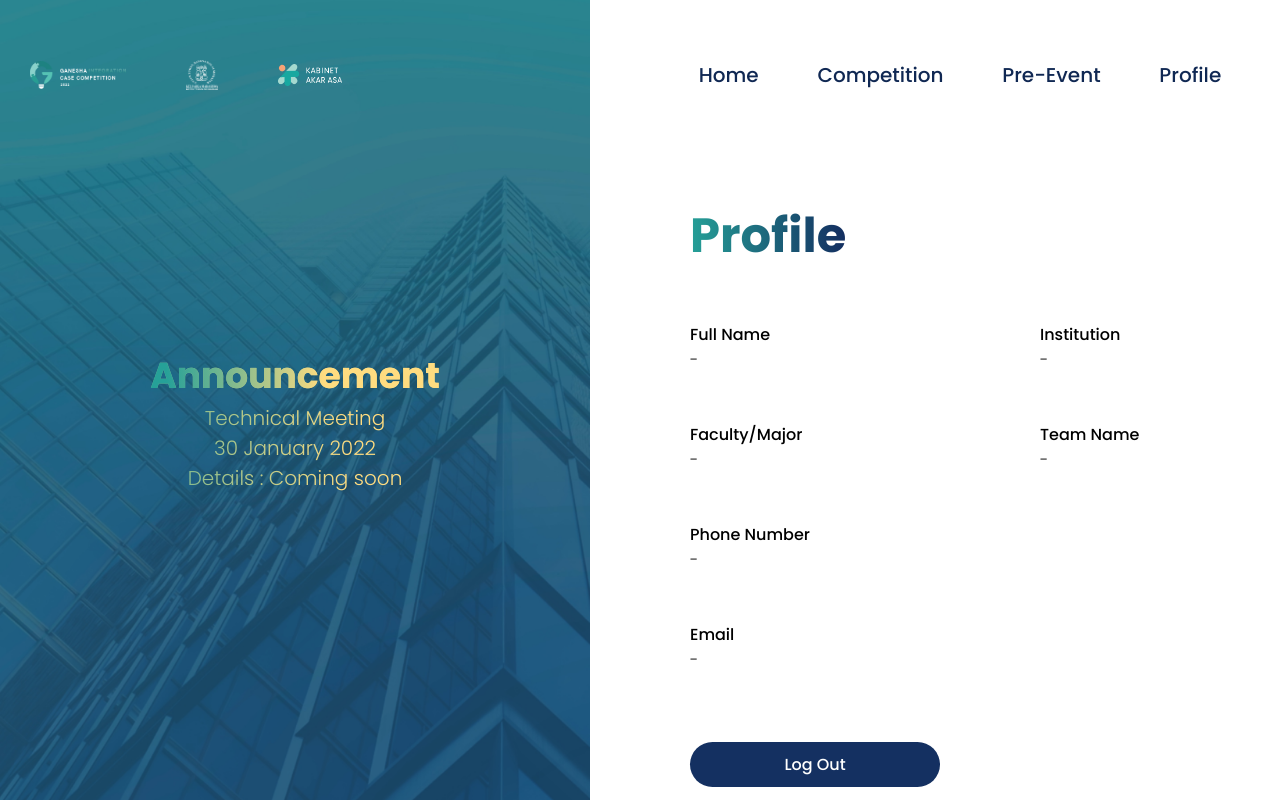
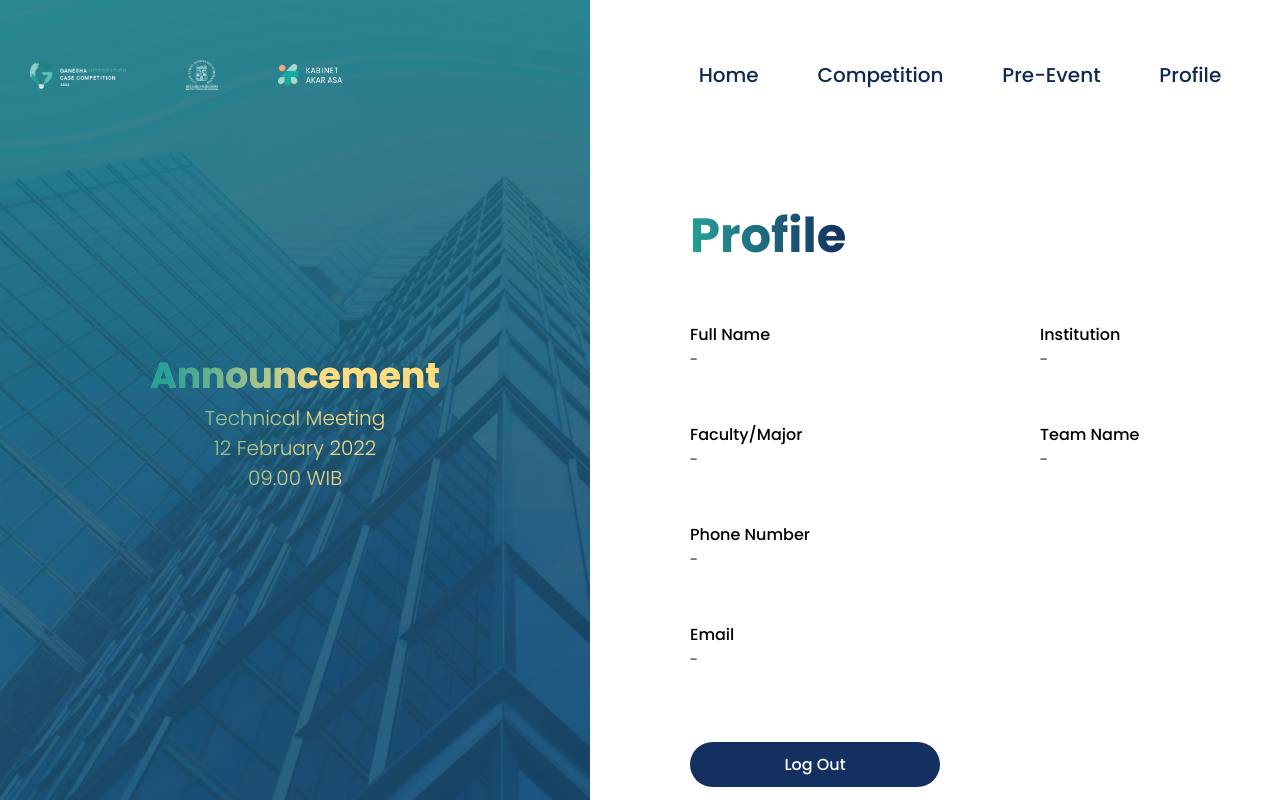
Before and after one commit to IloveNooodles/GICC, a React (Create React App) app in the folder frontend/: page /profile in a window 1280 px wide. Shown: the top 800 px of the page. Built offline with nearby package versions, Linux system fonts and the light colour scheme; no server answers; sample sign-in values are in the browser's storage.

Commit message:
change date

```diff
--- a/frontend/src/pages/ProfilePage.js
+++ b/frontend/src/pages/ProfilePage.js
@@ -124,9 +124,9 @@ const ProfilePage = () => {
             <br />
             Technical Meeting
             <br />
-            30 January 2022
+            12 February 2022
             <br />
-            Details : Coming soon
+            09.00 WIB
           </p>
         </div>
         <div className="right-profile-container">
```
